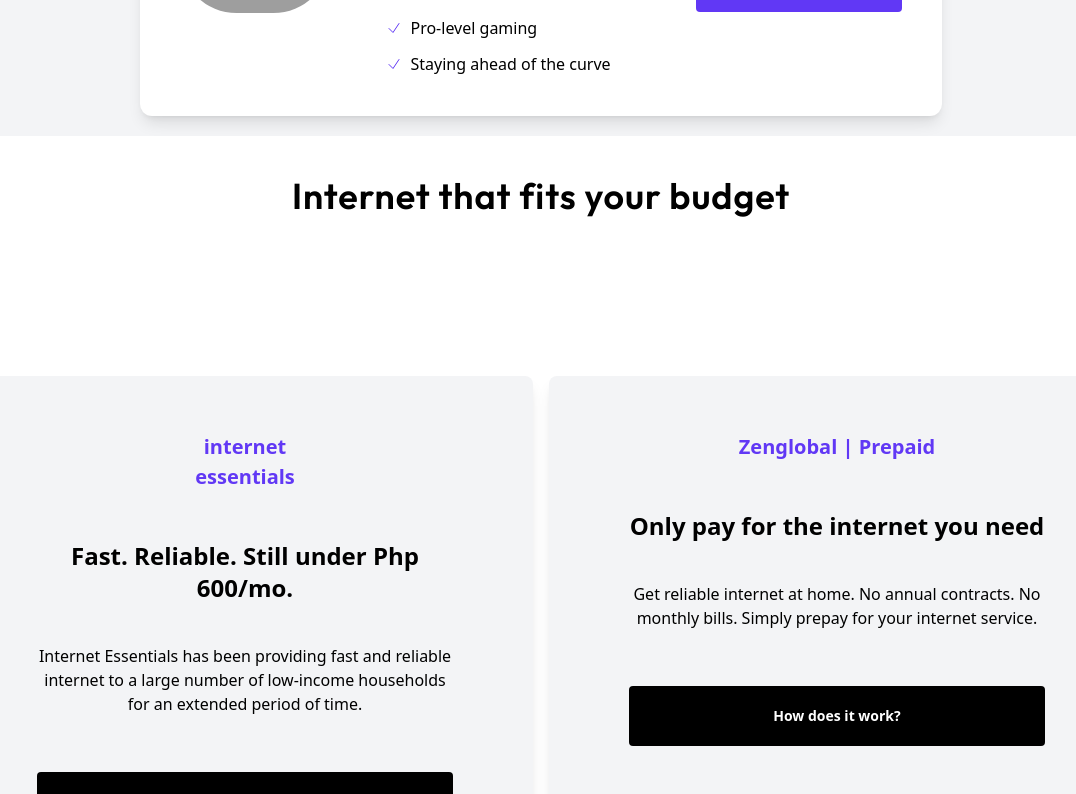
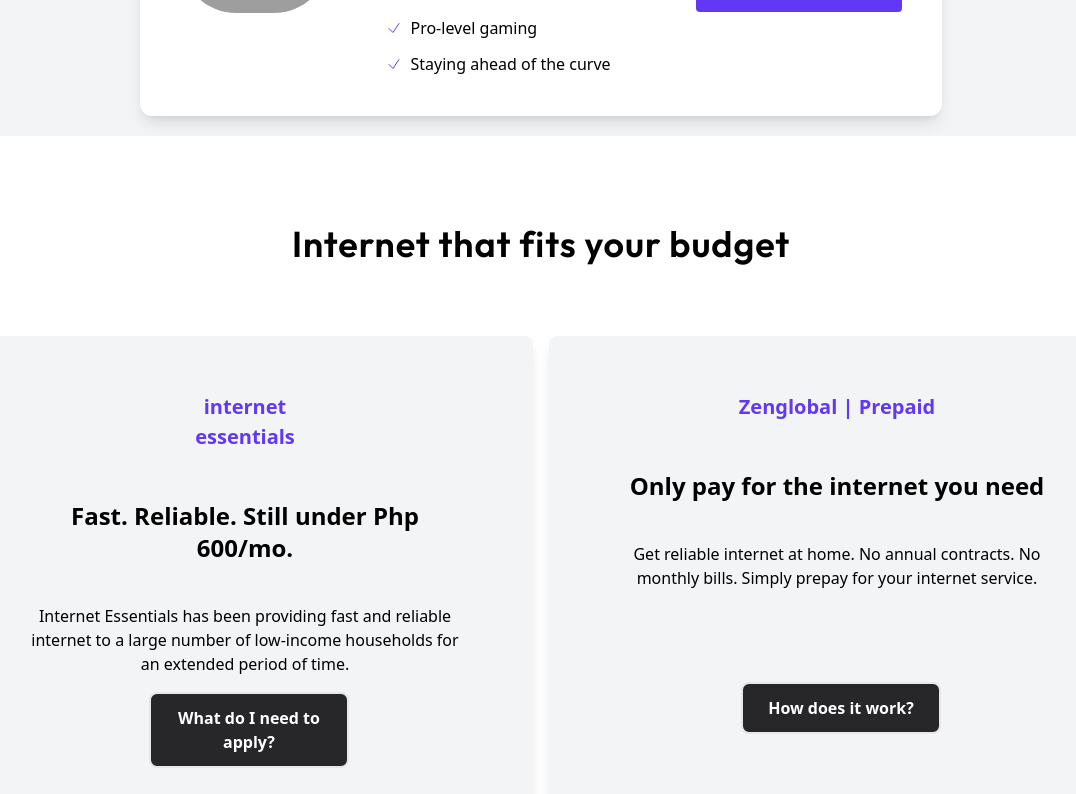
Before and after one commit to KleKlai/zenglobalofficialwebsite, a Next.js app: page / in a window 1280 px wide. Shown: the part 1160-1954 px from the top of the page, without its empty margins (99-1175 px from the left). Built offline with nearby package versions, Linux system fonts and the light colour scheme; grey boxes are pictures that could not be loaded.

Commit message:
feat(landing): fixed resize issue

```diff
--- a/app/ui/landing/internet-thats-fit-your-budget.tsx
+++ b/app/ui/landing/internet-thats-fit-your-budget.tsx
@@ -4,13 +4,13 @@
 export default function InternetThatsFitYourBudget() {
   return (
     <div className="flex flex-col items-center">
-      <h1 className="text-center text-4xl tracking-wide font-semibold p-10 font-outfit antialiased">
+      <h1 className="text-center text-3xl tracking-wide font-semibold p-8 font-outfit antialiased lg:mt-14 text-4xl">
         Internet that fits your budget
       </h1>
 
-      <div className="flex flex-wrap lg:space-x-4 p-10 justify-center">
+      <div className="flex flex-wrap lg:space-x-4 p-5 justify-center">
         <CustomCard
-          title={["internet", <br key="internet-essentials"/>, "essentials"]}
+          title={["internet", <br key="internet-essentials" />, "essentials"]}
           description="Fast. Reliable. Still under Php 600/mo."
           subDescription="Internet Essentials has been providing fast and reliable internet to a large number of low-income households for an extended period of time."
           link="What do I need to apply?"
@@ -41,20 +41,21 @@
   link,
 }: CustomCardProps) => {
   return (
-    <div className="max-w-xl rounded-lg overflow-hidden shadow-lg flex flex-col justify-start px-20 bg-gray-100 text-center md:mt-20">
+    <div className="max-w-xl rounded-lg overflow-hidden shadow-lg flex flex-col justify-start px-3 bg-gray-100 text-center my-5 lg:px-16">
       <h2 className="text-xl text-center mb-2 font-natoSansRegular font-bold leading-normal text-tertiary mt-14">
         {title}
       </h2>
+      <div className="h-1/2">
         <p className="text-center text-2xl py-10 font-roboto font-semibold">
           {description}
         </p>
         <p className="text-center">{subDescription}</p>
-      <Link
-        href={""}
-        className="p-5 bg-black text-white rounded my-14 font-natoSansRegular font-semibold text-sm"
-      >
+      </div>
+      <div className="px-6 pt-4 pb-10 flex items-center justify-center">
+        <Link href="" className="inline-block border-2 w-1/2 rounded-lg py-3 font-semibold xs:ml-0 md:ml-2 lg:ml-2 bg-zinc-800 text-white">
           {link}
         </Link>
       </div>
+    </div>
   );
 };
--- a/app/ui/landing/why-zenglobal.tsx
+++ b/app/ui/landing/why-zenglobal.tsx
@@ -13,7 +13,7 @@
   return (
     <div className="flex flex-col items-center">
         <div className="p-10">
-            <h1 className="font-outfit font-semibold text-4xl antialiased">Why Zenglobal?</h1>
+            <h1 className="font-outfit font-semibold text-3xl antialiased md:text-4xl">Why Zenglobal?</h1>
         </div>
       <div className="flex flex-wrap lg:space-x-4 p-10 justify-center">
         <CustomCard
@@ -44,7 +44,7 @@
 
 const CustomCard = ({ src, alt, title, description, footer }: any) => {
   return (
-    <div className="max-w-md rounded overflow-hidden shadow-lg flex flex-col justify-start">
+    <div className="max-w-md rounded overflow-hidden shadow-lg flex flex-col justify-start my-5 sm:mt-10">
       <Image
         className="w-full h-64 object-cover object-center"
         src={src}
```
Lines whose indentation alone changed are shown as unchanged.
